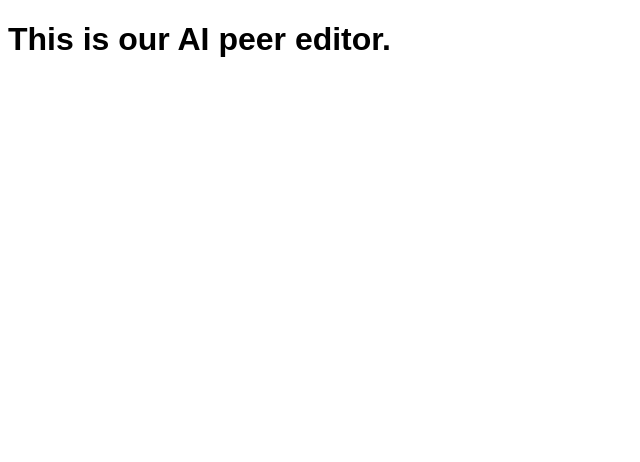
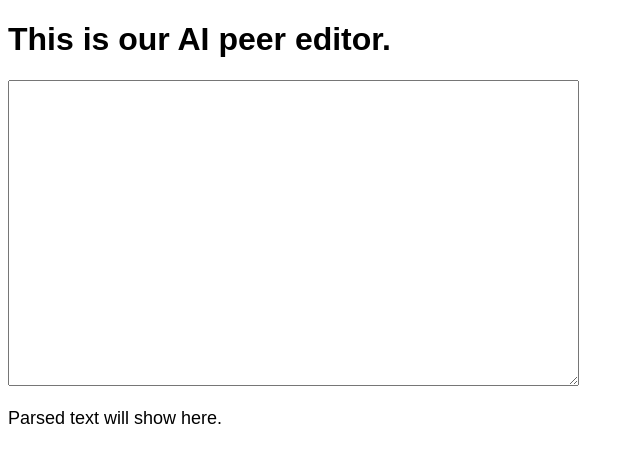
Before and after one commit to anay-schottlabs/ai-peer-editor, a plain HTML site: page index.html in a window 1280 px wide. Shown: the whole page, without its empty margins (0-640 px from the left). Drawn offline with Linux system fonts and the light colour scheme.

Commit message:
Set up HTML and CSS for text parsing test

```diff
--- a/index.html
+++ b/index.html
@@ -8,6 +8,8 @@
     </head>
     <body>
         <h1>This is our AI peer editor.</h1>
+        <textarea id="text-box" cols="50" rows="15"></textarea>
+        <p id="parsed-text">Parsed text will show here.</p>
         <script src="text-parser.js" type="module"></script>
     </body>
 </html>
--- a/style.css
+++ b/style.css
@@ -1,3 +1,7 @@
 body {
     font-family: Arial;
 }
+
+#text-box, #parsed-text {
+    font-size: 18px;
+}
```
